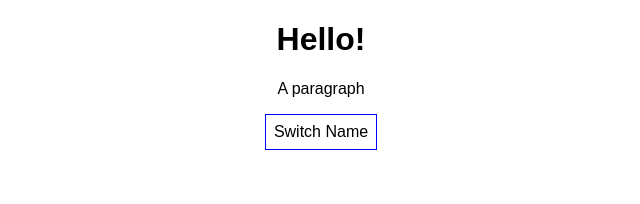
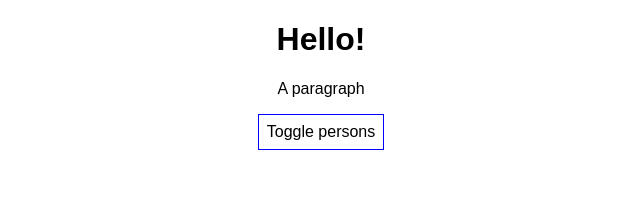
Before and after one commit to gustavohrg/learning_react, a React (Create React App) app: page / in a window 1280 px wide. Shown: the top 204 px of the page, without its empty margins (319-959 px from the left). Built offline with nearby package versions, Linux system fonts and the light colour scheme.

Commit message:
C21 - Alterando texto botão person

```diff
--- a/src/App.js
+++ b/src/App.js
@@ -80,7 +80,7 @@ class App extends Component {
         <p>A paragraph</p>
         {/* not the most efficient use of passing arguments */}
         <button style={style} onClick={this.togglePersonsHandler}>
-          Switch Name
+          Toggle persons
         </button>
         {persons}
       </div>
```
